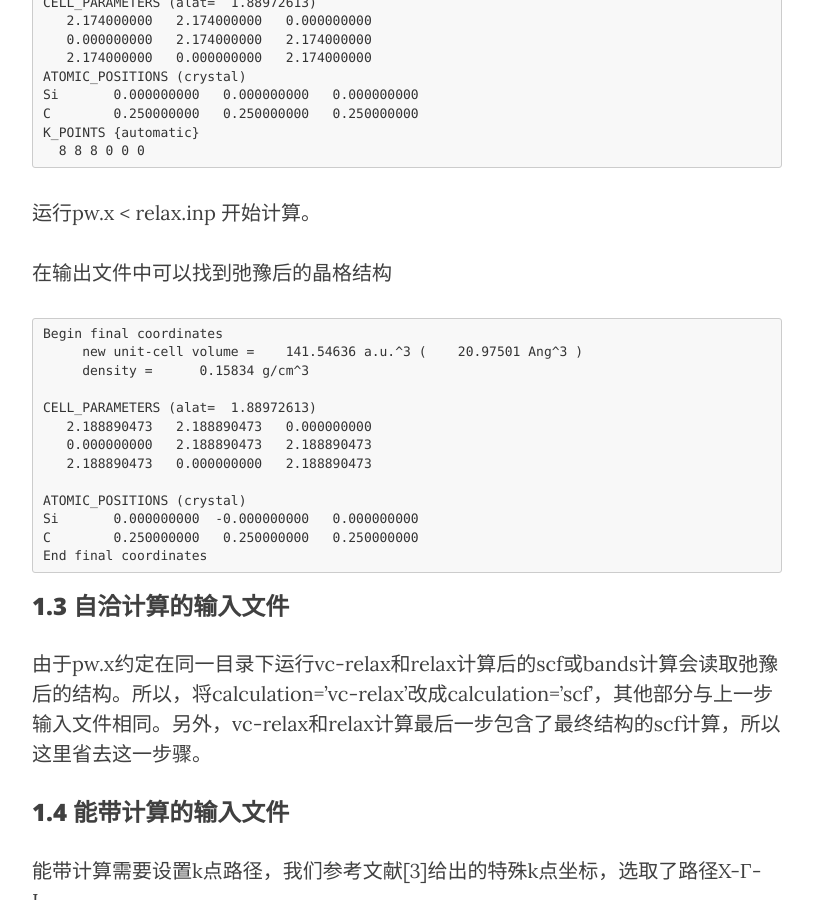
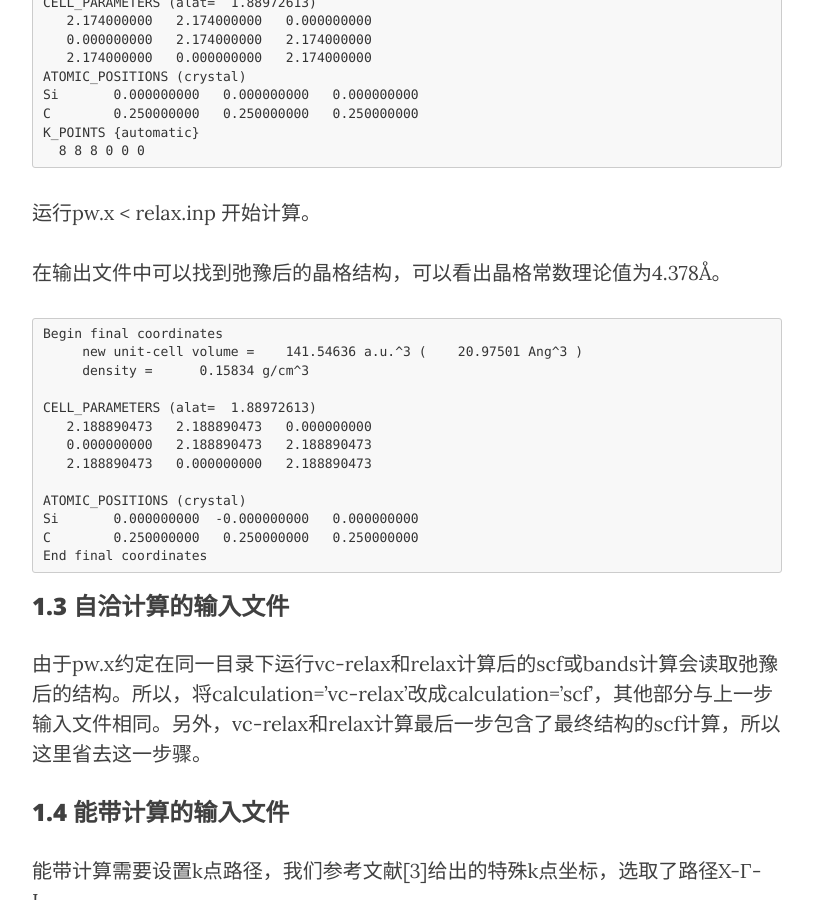
Before and after one commit to yyyu200/DFTbook, a Jekyll site: the page built from _posts/2019-04-01-HandsOn.md, in a window 1280 px wide and 900 px high, scrolled down 4562 px. Shown: the whole window, without its empty margins (233-1046 px from the left). Built offline with Jekyll 4.4.1, drawn with Linux system fonts in a browser that asks for light colours; nearby versions of some CDN libraries; comment, search, counter and statistics services are not loaded.

Commit message:
modify at20190403-10:18:50-aliyun

````diff
--- a/_posts/2019-04-01-HandsOn.md
+++ b/_posts/2019-04-01-HandsOn.md
@@ -148,7 +148,7 @@ K_POINTS {automatic}
 
 运行pw.x < relax.inp 开始计算。
 
-在输出文件中可以找到弛豫后的晶格结构
+在输出文件中可以找到弛豫后的晶格结构，可以看出晶格常数理论值为4.378Å。
 
 ```
 Begin final coordinates
````
